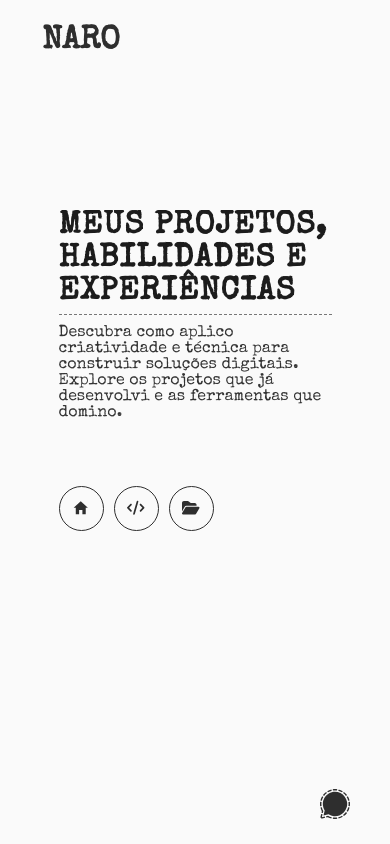
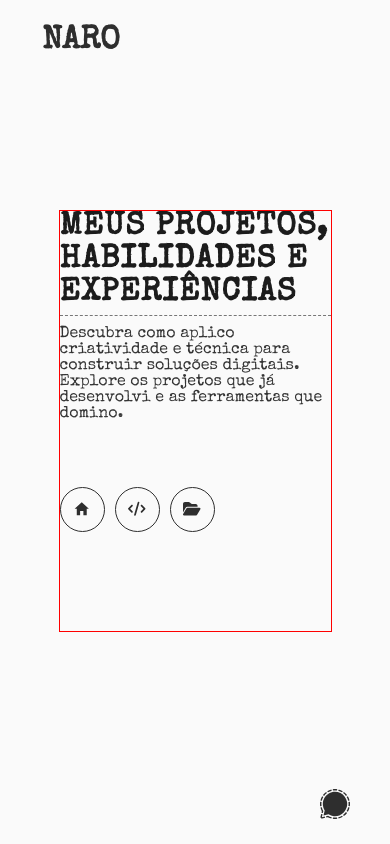
Before and after one commit to devnailsonrocha/portifolio, a React (Vite) app: page /navbar in a window 390 px wide. Built offline with nearby package versions, Linux system fonts and the light colour scheme.

Commit message:
Ajuste de pequenos detalhes de tela

```diff
--- a/src/components/Navbar/styles.module.css
+++ b/src/components/Navbar/styles.module.css
@@ -1,6 +1,9 @@
 /* --- ÍCONES SOCIAIS --- */
 .navbar {
   height: 60vh;
+  display: flex;
+  align-items: center;
+  justify-content: center;
   overflow-y: auto;
   overflow-x: hidden;
   scrollbar-width: none;
@@ -116,21 +119,13 @@
   inset-block-start: 0;
 }
 
-@media screen and (max-width: 1024px) {
-  .navbar {
-    max-height: 50vh;
-    display: flex;
-    justify-content: flex-start;
-    align-items: flex-start;
-  }
-}
-
 @media screen and (max-width: 767px) {
   .navbar {
     max-height: 50vh;
     display: flex;
     justify-content: flex-start;
     align-items: flex-start;
+    border: 1px solid red;
   }
 }
 
```
